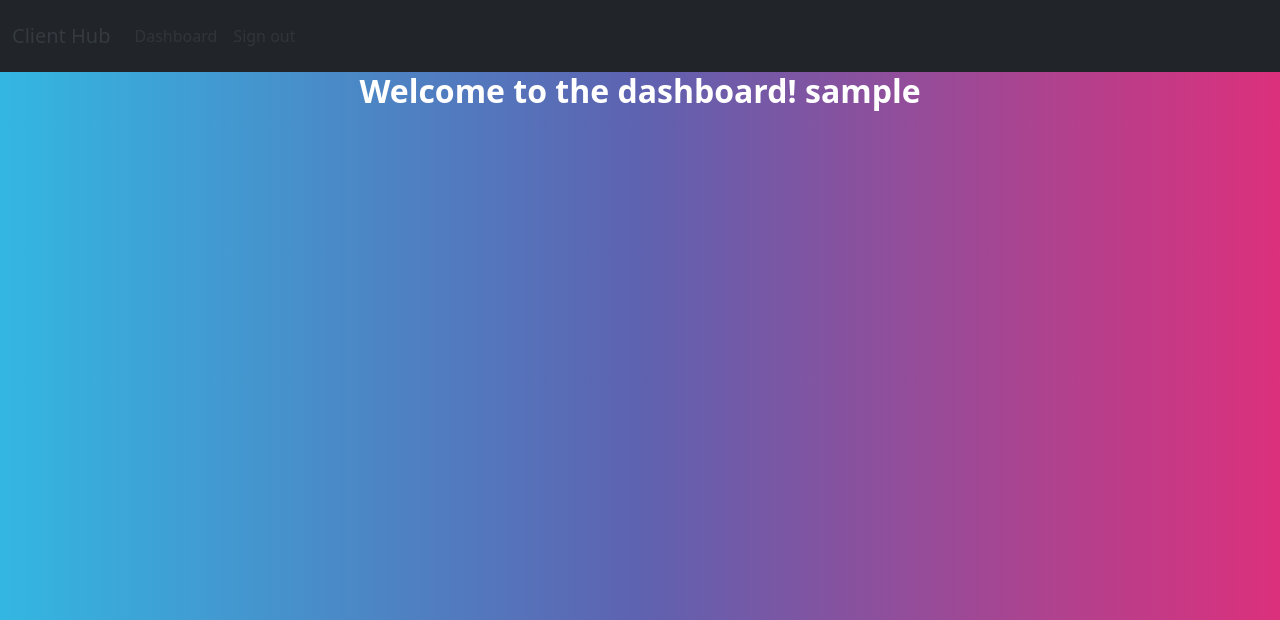
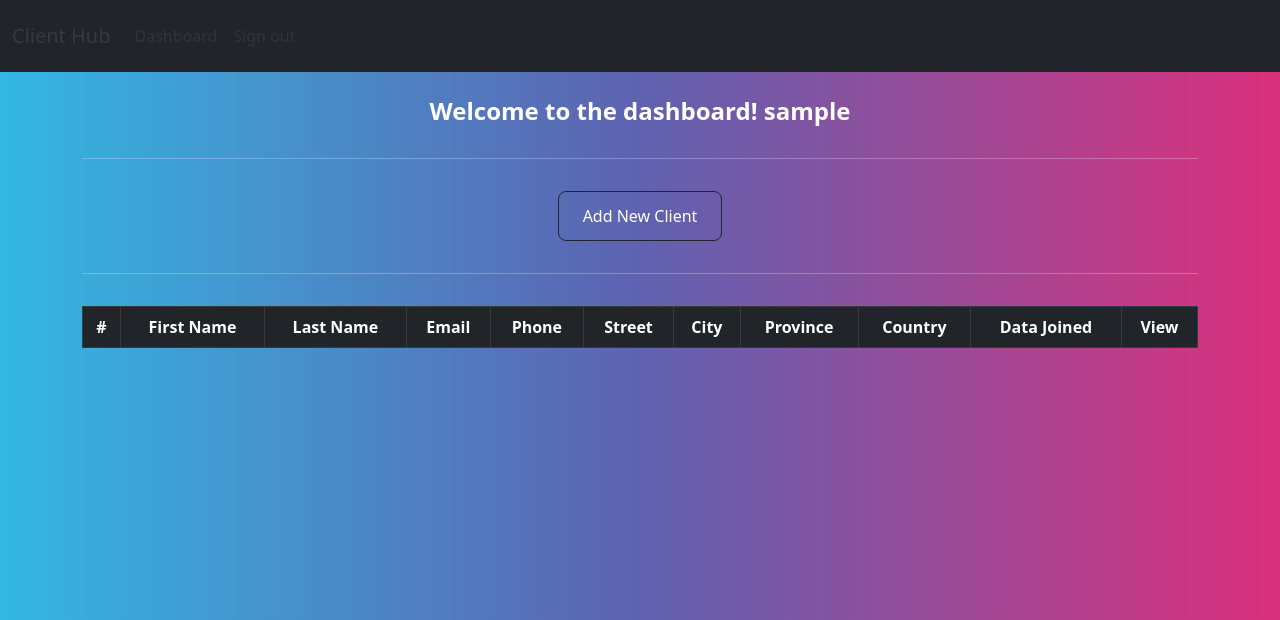
Before and after one commit to arifurtuc/CRM-Django, a Django app: page /client-dashboard in a window 1280 px wide. Shown: the top 620 px of the page. Run offline with Django 4.2, Linux system fonts and the light colour scheme; the visitor is signed in with stand-in values (Sample User, id 1); data that the repository does not hold is empty.

Commit message:
Implementing client dashboard

```diff
--- a/clientapp/templates/clientapp/client-dashboard.html
+++ b/clientapp/templates/clientapp/client-dashboard.html
@@ -1,8 +1,55 @@
 {% extends 'clientapp/base.html' %}
 
-<!-- Content block for the homepage -->
+<!-- Content block for the client dashboard -->
 {% block content %}
-<div class="text-center">
-  <h2>Welcome to the dashboard! {{user}}</h2>
+<div class="client-dashboard text-center">
+  <h4>Welcome to the dashboard! {{user}}</h4>
+  <hr />
+  <a class="btn btn-outline-dark text-white" type="button" href=""
+    >Add New Client</a
+  >
+  <hr />
+
+  <!-- Table to display client information -->
+  <div class="table-responsive">
+    <table class="table table-hover table-bordered">
+      <thead>
+        <tr class="table-dark">
+          <th scope="col">#</th>
+          <th scope="col">First Name</th>
+          <th scope="col">Last Name</th>
+          <th scope="col">Email</th>
+          <th scope="col">Phone</th>
+          <th scope="col">Street</th>
+          <th scope="col">City</th>
+          <th scope="col">Province</th>
+          <th scope="col">Country</th>
+          <th scope="col">Data Joined</th>
+          <th scope="col">View</th>
+        </tr>
+      </thead>
+      <tbody>
+        {% for client in clients %}
+        <tr class="table-light">
+          <th scope="col">{{ client.id }}</th>
+          <th scope="col">{{ client.first_name }}</th>
+          <th scope="col">{{ client.last_name }}</th>
+          <th scope="col">{{ client.email }}</th>
+          <th scope="col">{{ client.phone }}</th>
+          <th scope="col">{{ client.street_name }}</th>
+          <th scope="col">{{ client.city }}</th>
+          <th scope="col">{{ client.province }}</th>
+          <th scope="col">{{ client.country }}</th>
+          <th scope="col">{{ client.date_created }}</th>
+          <td>
+            <a class="btn btn-dark btn-sm" href="">
+              <i class="fa fa-eye" aria-hidden="true"></i>
+            </a>
+          </td>
+        </tr>
+        {% endfor %}
+      </tbody>
+    </table>
+  </div>
 </div>
 {% endblock content %}
--- a/clientapp/views.py
+++ b/clientapp/views.py
@@ -3,6 +3,7 @@ from .forms import RegistrationForm, LoginForm
 from django.contrib.auth.models import auth
 from django.contrib.auth import authenticate
 from django.contrib.auth.decorators import login_required
+from .models import Client
 
 # Homepage
 def home(request):
@@ -73,4 +74,11 @@ def user_logout(request):
 # Dashboard
 @login_required(login_url='user-login')
 def client_dashboard(request):
-    return render(request, 'clientapp/client-dashboard.html')
+    """
+    View function for rendering the client dashboard page.
+
+    Requires user authentication; redirects to the login page if not authenticated.
+    """
+    clients = Client.objects.all()
+    context = {'clients': clients}
+    return render(request, 'clientapp/client-dashboard.html', context=context)
--- a/static/css/style.css
+++ b/static/css/style.css
@@ -4,3 +4,7 @@
   width: 450px;
   margin: auto;
 }
+
+.client-dashboard {
+  margin-top: 25px;
+}
```
